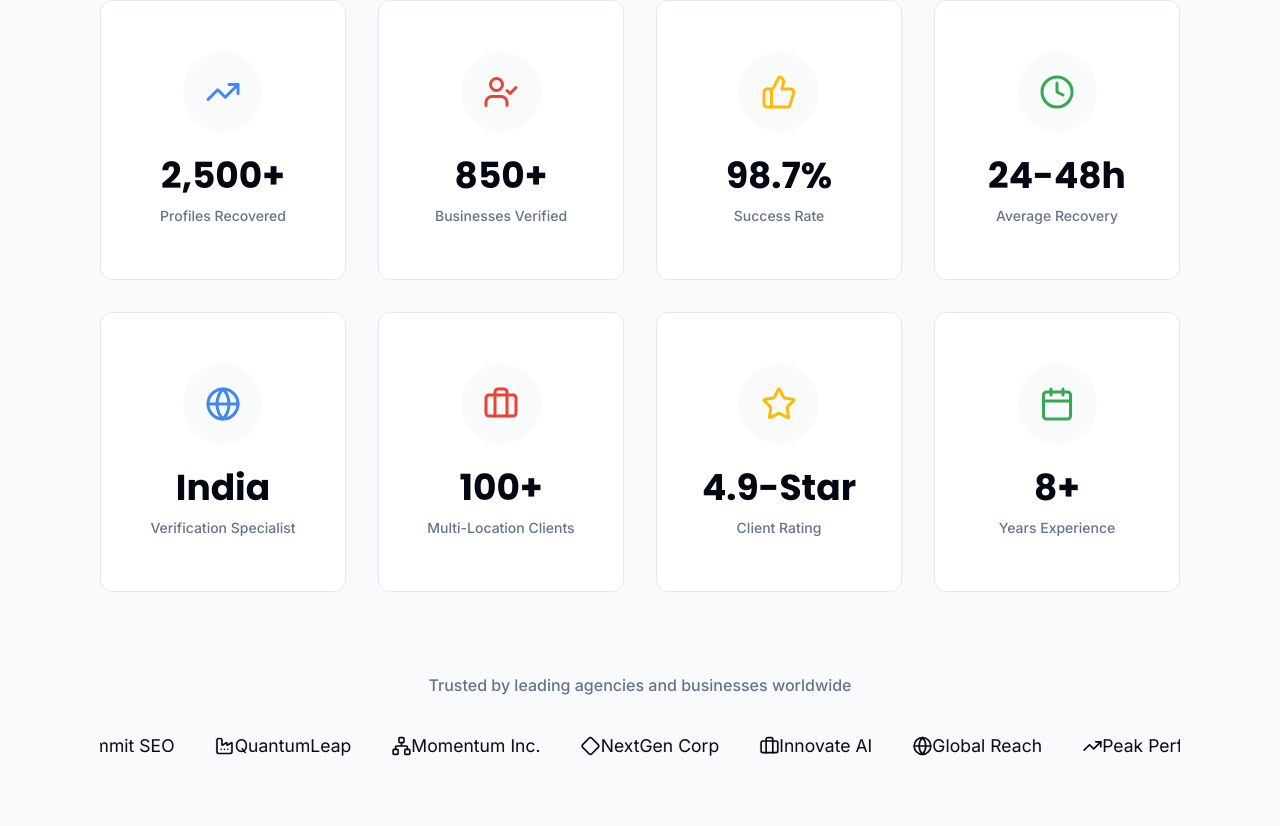
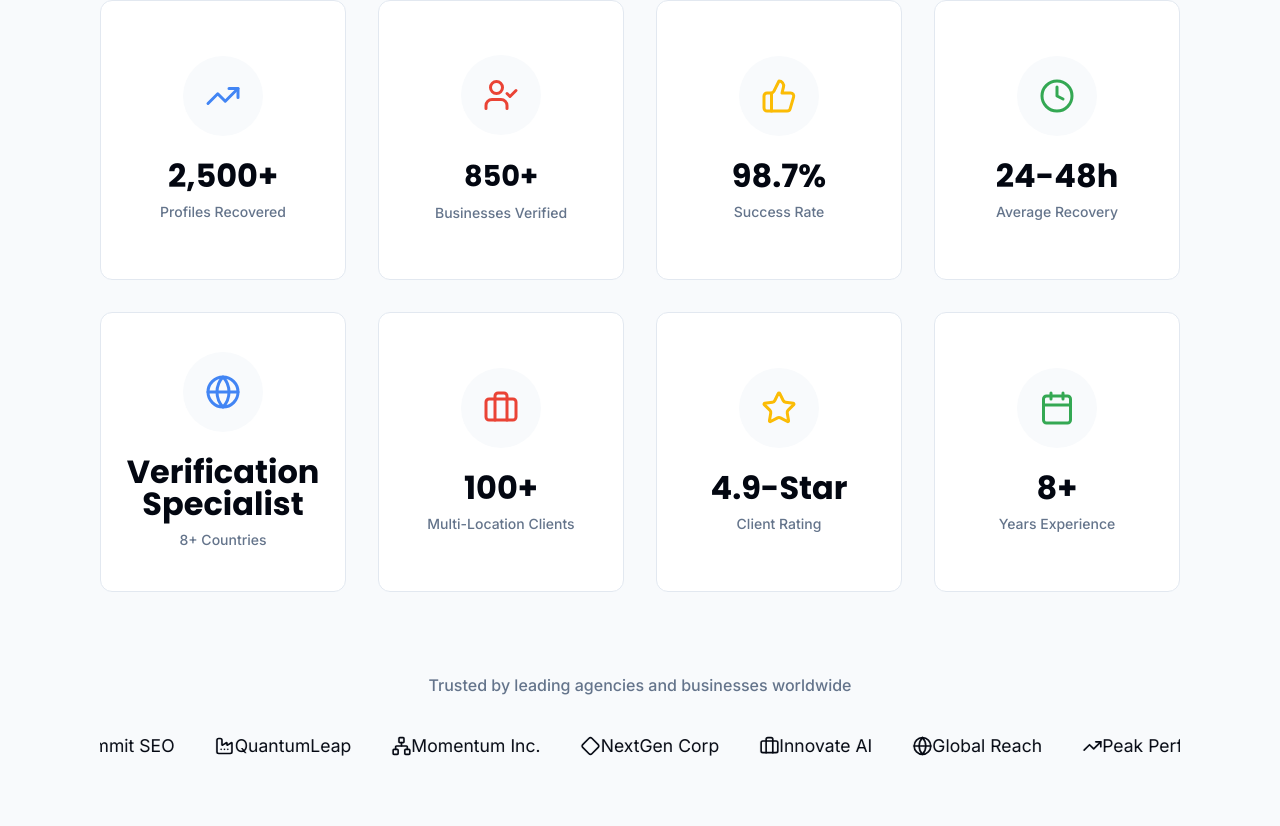
Before and after one commit to sohanreddy98/sohan-gbp-portfolio, a Next.js app in the folder dp-sr-portfolio/: page / in a window 1280 px wide. Shown: the part 894-1720 px from the top of the page. Built offline with nearby package versions, Linux system fonts and the light colour scheme.

Commit message:
font update

```diff
--- a/dp-sr-portfolio/app/globals.css
+++ b/dp-sr-portfolio/app/globals.css
@@ -388,11 +388,17 @@ nav {
 }
 
 .stat-number {
-    font-size: 2.25rem;
+    font-size: 2.0rem;
     font-weight: 700;
     color: hsl(var(--foreground));
-    line-height: 1.1;
     margin-bottom: 0.5rem;
+    line-height: 1;
+}
+
+/* Smaller font for Verification Specialist card */
+.stat-item:nth-child(2) .stat-number {
+    font-size: 1.8rem;
+    line-height: 1.2;
 }
 
 .stat-title {
--- a/dp-sr-portfolio/app/page.js
+++ b/dp-sr-portfolio/app/page.js
@@ -192,6 +192,8 @@ My details:
 Brief description of my issue:
 [Please provide a brief overview of your Google Business Profile challenge]
 
+Community post link: [If you have started a thread on Community forum please share the link of the post for reference]
+
 I look forward to hearing from you and getting expert guidance on resolving this issue.
 
 Best regards,
@@ -364,12 +366,12 @@ ${body}`;
                   <div className="stat-icon-wrapper google-blue">
                     <Globe size={36} className="stat-icon google-blue" />
                   </div>
-                  <h3 className="stat-number">India</h3>
-                  <p className="stat-title">Verification Specialist</p>
+                  <h3 className="stat-number">Verification Specialist</h3>
+                  <p className="stat-title">8+ Countries</p>
                 </div>
                 <div className="stat-back google-blue">
                   <h4>Specialized Expertise</h4>
-                  <p>Deep knowledge of regional verification challenges ensures your business gets listed correctly in India.</p>
+                  <p>Deep knowledge of regional verification challenges ensures your business gets listed correctly across multiple countries.</p>
                 </div>
               </div>
             </div>
@@ -1041,8 +1043,8 @@ ${body}`;
 
             <div className="service-card">
               <div className="service-icon google-green"><MapPin className="google-green" /></div>
-              <h3>India Region Specialist</h3>
-              <p>Specialized services for Indian businesses facing unique verification and compliance challenges.</p>
+              <h3>Verification Specialist</h3>
+              <p>Specialized services for businesses across 8+ countries facing unique verification and compliance challenges.</p>
             </div>
 
             <div className="service-card">
```
